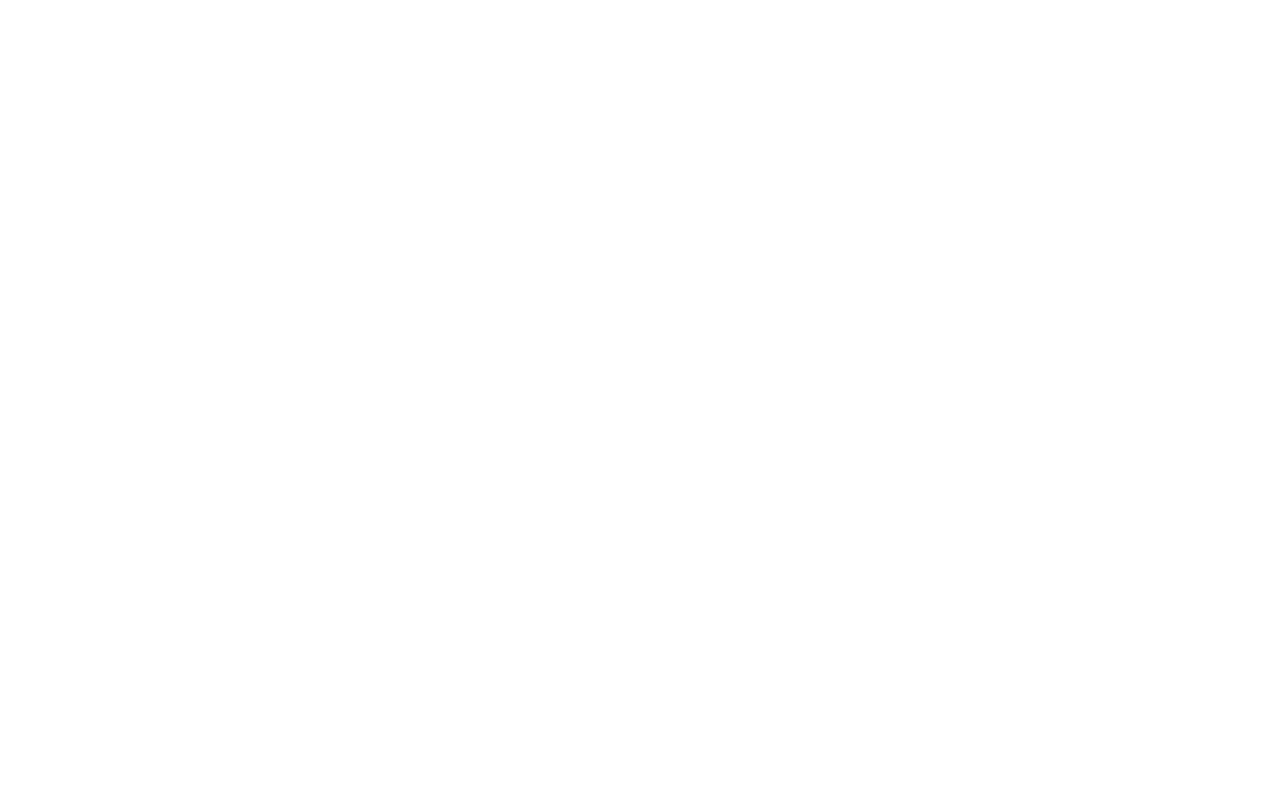
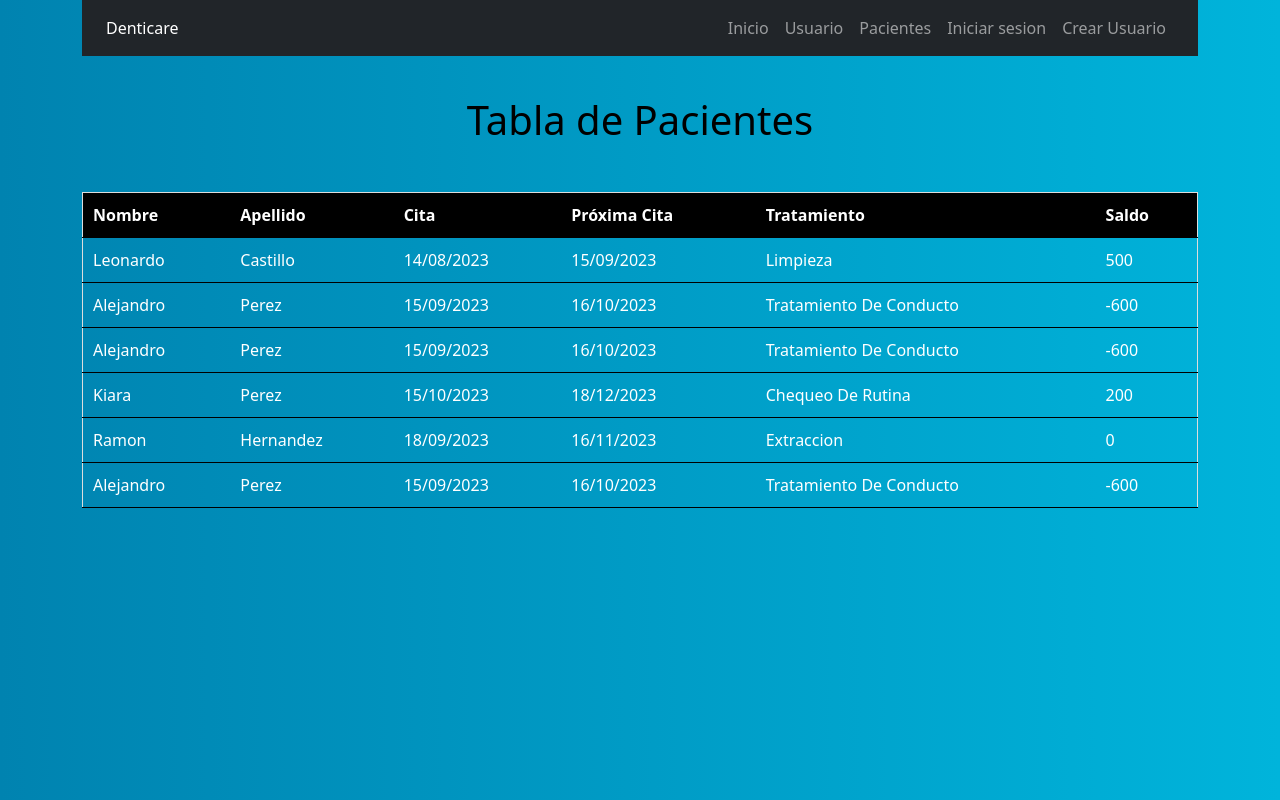
Before and after one commit to leoxnet1410/denticare-frontend, a React (Vite) app: page /table_pacientes in a window 1280 px wide. Before the commit this address had no page. Built offline with nearby package versions, Linux system fonts and the light colour scheme.

Commit message:
Actualizacion tickets pendientes

```diff
--- a/src/App.css
+++ b/src/App.css
@@ -1,10 +1,158 @@
-.html,#root{
-  width: 100vw;
-  height:100vh;
+.encabezado{
+  color: white;
+  text-decoration: none;
+}
+.creative-login-container {
+  display: flex;
+  justify-content: center;
+  align-items: center;
+  height: 100vh;
+  background-color: #f7f7f7;
+}
 
 
+table {
+  border-collapse: collapse;
+  width: 100%;
+  border: 1px solid #ddd;
+  text-transform: capitalize;
+  position: relative;
+  top: 80px;
 }
-.main{
+th, td {
+  padding: 10px;
+  text-align: left;
+  border-bottom: 1px solid black;
+  color: white;
+
+}
+th {
+  background-color: black;
+  text-align: left;
+  color: white;
+}
+tr:hover {
+  background:black}
+
+  h1{
+    text-align: center;
+    position: relative;
+    top: 40px;
+    color: black;
+  }
+  .formu {
+    position: relative;
+    left: 300px;
+    top: 150px;
 
 
+
+
+
+  }
+
+  .formulario {
+    background-color:black;
+    border-radius: 10px;
+    box-shadow: 0px 2px 10px rgba(0, 0, 0, 0.1);
+    padding: 20px;
+    width: 40%;
+    max-width: 600px;
+    margin-top: -50px;
+    margin: 80px; /* Centra vertical y horizontalmente */
+
+       }
+       .btn{
+       position: relative;
+       left: 140px;
+        top: 15px;
+        background: black;
+
+       }
+       .forgot-password{
+        position: relative;
+        top: 25px;
+        left: 100px;
+
+       }
+       .forgot-password>a{
+        text-decoration: none;
+        color: white;
+
+       }
+       h2{
+        color: white;
+      position: relative;
+      left: 120px;
+       }
+       h4{
+        color: white;
+      position: relative;
+      left: 120px;
+       }
+       .form-label{
+        color: white;
+        position: relative;
+        left: 90px;
+
+
+       }
+       .form-control{
+        position: relative;
+        left: 90px;
+       }
+       body{
+        background: #00B4DB;  /* fallback for old browsers */
+background: -webkit-linear-gradient(to right, #0083B0, #00B4DB);  /* Chrome 10-25, Safari 5.1-6 */
+background: linear-gradient(to right, #0083B0, #00B4DB); /* W3C, IE 10+/ Edge, Firefox 16+, Chrome 26+, Opera 12+, Safari 7+ */
 }
+
+.form-container {
+  background-color:black;
+  border-radius: 10px;
+  box-shadow: 0px 2px 10px rgba(0, 0, 0, 0.1);
+  padding: 20px;
+  width: 40%;
+  max-width: 400px;
+  margin: auto;
+
+  position: relative;
+  top: 60px;
+}
+
+.form-group {
+  margin-bottom: 20px;
+}
+
+label {
+  display: block;
+  font-weight: bold;
+  margin-bottom: 5px;
+  color: white;
+}
+
+input[type="text"], input[type="date"], input[type="email"], input[type="tel"] {
+  width: 100%;
+  padding: 10px;
+  border: 1px solid #ccc;
+  border-radius: 5px;
+  font-size: 16px;
+
+}
+
+button {
+  background-color: black;
+  color: white;
+  border: 1px solid white;
+  border-radius: 5px;
+  padding: 10px 20px;
+  font-size: 16px;
+  cursor: pointer;
+}
+
+button:hover{
+ background:rgb(72, 228, 255);
+}
+h3{
+  color: white;
+}
--- a/src/App.jsx
+++ b/src/App.jsx
@@ -1,19 +1,36 @@
 import './App.css'
 import { BrowserRouter, Routes, Route } from 'react-router-dom'
 import { LoginForm } from './Forms/Login'
+import { Crear_usuario } from './Forms/Crear_usuario'
 import { Container,Row,Col } from 'react-bootstrap'
 import { Welcome } from './Pages/Welcome'
+import { Barra_navegacion} from './Pages/Barra_navegacion'
+import { Table_pacientes} from './table/Table_pacientes'
+import { Table_usuarios} from './table/table_usuarios'
+
+
+
+
 function App() {
 
   return (
     <Container className='main'>
+
       <Row>
         <Col>
           <BrowserRouter>
+          <Barra_navegacion/>
             <Routes>
-              <Route path="/" element={<Welcome/>} />
+              <Route path="welcome" element={<Welcome/>} />
+              <Route path="/table_usuarios" element={<Table_usuarios/>} />
               <Route path="/login" element={<LoginForm />} />
-              <Route path="/lalala" element={<p>El guevo mio</p>} />
+              <Route path="/table_pacientes" element={<Table_pacientes/>} />
+              <Route path="/crear_usuario" element={<Crear_usuario/>} />
+
+
+
+
+
             </Routes>
           </BrowserRouter>
         </Col>
--- /dev/null
+++ b/src/Forms/Crear_usuario.jsx
@@ -0,0 +1,33 @@
+export const Crear_usuario = () => {
+    return (
+<div>
+
+<div className="form-container">
+      <h3>Crear Usuario</h3>
+      <form>
+        <div className="form-group">
+          <label htmlFor="nombre">Nombre:</label>
+          <input type="text" id="nombre" name="nombre" required />
+        </div>
+        <div className="form-group">
+          <label htmlFor="apellido">Apellido:</label>
+          <input type="text" id="apellido" name="apellido" required />
+        </div>
+        <div className="form-group">
+          <label htmlFor="fechaNacimiento">Fecha de Nacimiento:</label>
+          <input type="date" id="fechaNacimiento" name="fechaNacimiento" required />
+        </div>
+        <div className="form-group">
+          <label htmlFor="correo">Correo Electrónico:</label>
+          <input type="email" id="correo" name="correo" required />
+        </div>
+        <div className="form-group">
+          <label htmlFor="telefono">Número de Teléfono:</label>
+          <input type="tel" id="telefono" name="telefono" required />
+        </div>
+        <button type="submit">Crear Usuario</button>
+      </form>
+    </div>
+</div>
+
+    )}
--- a/src/Forms/Login.jsx
+++ b/src/Forms/Login.jsx
@@ -1,13 +1,55 @@
-import {Col, Form, FormControl, Row} from 'react-bootstrap'
-export const LoginForm =()=>{
-    return(
-        <Form>
-            <div>
-                <h1>Registro de usuario</h1>
-                <FormControl type="text" placeholder="Nombre de usuario" className="mr-sm-2" />
-                <FormControl type="password" placeholder="Contraseña" className="mr-sm-2" />
-            </div>
 
-        </Form>
-    )
-}
+import React, { useState } from 'react';
+import { Button, Col, Form, FormControl, Row } from 'react-bootstrap';
+
+export const LoginForm = () => {
+  const [usuario, setUsuario] = useState('');
+  const [contrasena, setContrasena] = useState('');
+
+  const handleSubmit = (event) => {
+    event.preventDefault();
+
+    console.log('Usuario:', usuario);
+    console.log('Contraseña:', contrasena);
+  };
+
+  return (
+    <div className="formu">
+      <Row className="formulario">
+        <Col xs={10} sm={8} md={6}>
+          <h2>Denticare</h2>
+
+          <Form onSubmit={handleSubmit}>
+            <Form.Group controlId="usuario">
+              <Form.Label>Usuario:</Form.Label>
+              <FormControl
+                type="text"
+                value={usuario}
+                onChange={(e) => setUsuario(e.target.value)}
+                required
+              />
+            </Form.Group>
+
+            <Form.Group controlId="contrasena">
+              <Form.Label>Contraseña:</Form.Label>
+              <FormControl
+                type="password"
+                value={contrasena}
+                onChange={(e) => setContrasena(e.target.value)}
+                required
+              />
+            </Form.Group>
+
+            <Button variant="primary" type="submit">
+              Iniciar Sesión
+            </Button>
+
+            <p className="forgot-password">
+              <a href="#">¿Olvidaste tu contraseña?</a>
+            </p>
+          </Form>
+        </Col>
+      </Row>
+    </div>
+  );
+};
--- /dev/null
+++ b/src/Pages/Barra_navegacion.jsx
@@ -0,0 +1,58 @@
+import { Link } from 'react-router-dom';
+
+export const Barra_navegacion = () => {
+  return (
+    <nav className="navbar navbar-expand-lg navbar-dark bg-dark">
+      <div className="container">
+        <a className="encabezado " href="#">
+          Denticare
+        </a>
+        <button
+          className="navbar-toggler"
+          type="button"
+          data-bs-toggle="collapse"
+          data-bs-target="#navbarText"
+          aria-controls="navbarText"
+          aria-expanded="false"
+          aria-label="Toggle navigation"
+        >
+          <span className="navbar-toggler-icon"></span>
+        </button>
+        <div className="collapse navbar-collapse" id="navbarText">
+          <ul className="navbar-nav ms-auto mb-2 mb-lg-0">
+            <li className="nav-item welcome">
+              <Link className="nav-link" to="welcome">
+                Inicio
+              </Link>
+            </li>
+            <li className="nav-item ">
+              <Link className="nav-link" to="table_usuarios">
+              Usuario
+              </Link>
+
+
+
+
+            </li>
+            <li className="nav-item pacientes">
+              <Link className="nav-link" to="/table_pacientes">
+                Pacientes
+              </Link>
+            </li>
+            <li className="nav-item login">
+              <Link className="nav-link" to="Login">
+                Iniciar sesion
+              </Link>
+            </li>
+            <li className="nav-item Crearusuario">
+              <Link className="nav-link" to="Crear_usuario">
+                Crear Usuario
+              </Link>
+            </li>
+
+          </ul>
+        </div>
+      </div>
+    </nav>
+  );
+};
--- /dev/null
+++ b/src/table/Table_pacientes.jsx
@@ -0,0 +1,67 @@
+export const Table_pacientes = () => {
+    return (
+<div>
+<h1>Tabla de Pacientes</h1>
+<table>
+  <thead>
+    <tr>
+      <th>Nombre</th>
+      <th>Apellido</th>
+      <th>Cita</th>
+      <th>Próxima Cita</th>
+      <th>Tratamiento</th>
+      <th>Saldo</th>
+    </tr>
+  </thead>
+  <tbody>
+    <tr>
+      <td>Leonardo</td>
+      <td>Castillo</td>
+      <td>14/08/2023</td>
+      <td>15/09/2023</td>
+      <td>limpieza</td>
+      <td>500</td>
+    </tr>
+    <tr>
+      <td>alejandro</td>
+      <td>perez</td>
+      <td>15/09/2023</td>
+      <td>16/10/2023</td>
+      <td>tratamiento de conducto</td>
+      <td>-600</td>
+    </tr>
+
+    <tr>
+      <td>alejandro</td>
+      <td>perez</td>
+      <td>15/09/2023</td>
+      <td>16/10/2023</td>
+      <td>tratamiento de conducto</td>
+      <td>-600</td>
+    </tr> <tr>
+      <td>kiara</td>
+      <td>perez</td>
+      <td>15/10/2023</td>
+      <td>18/12/2023</td>
+      <td>chequeo de rutina</td>
+      <td>200</td>
+    </tr> <tr>
+      <td>ramon</td>
+      <td>hernandez</td>
+      <td>18/09/2023</td>
+      <td>16/11/2023</td>
+      <td>extraccion</td>
+      <td>0</td>
+    </tr> <tr>
+      <td>alejandro</td>
+      <td>perez</td>
+      <td>15/09/2023</td>
+      <td>16/10/2023</td>
+      <td>tratamiento de conducto</td>
+      <td>-600</td>
+    </tr>
+
+  </tbody>
+</table>
+</div>
+    )}
--- /dev/null
+++ b/src/table/table_usuarios.jsx
@@ -0,0 +1,33 @@
+
+
+export const Table_usuarios = () => {
+  return (
+    <div>
+      <h1>Tabla de Usuarios</h1>
+      <table>
+        <thead>
+          <tr>
+            <th>Nombre</th>
+            <th>Apellido</th>
+            <th>Puesto</th>
+          </tr>
+        </thead>
+        <tbody>
+          <tr>
+            <td>John</td>
+            <td>gonzales</td>
+            <td>doctor</td>
+          </tr>
+          <tr>
+            <td>carla</td>
+            <td>LOPEZ</td>
+            <td>SECRETARIA</td>
+          </tr>
+
+        </tbody>
+      </table>
+    </div>
+  );
+};
+
+export default Table_usuarios;
```
